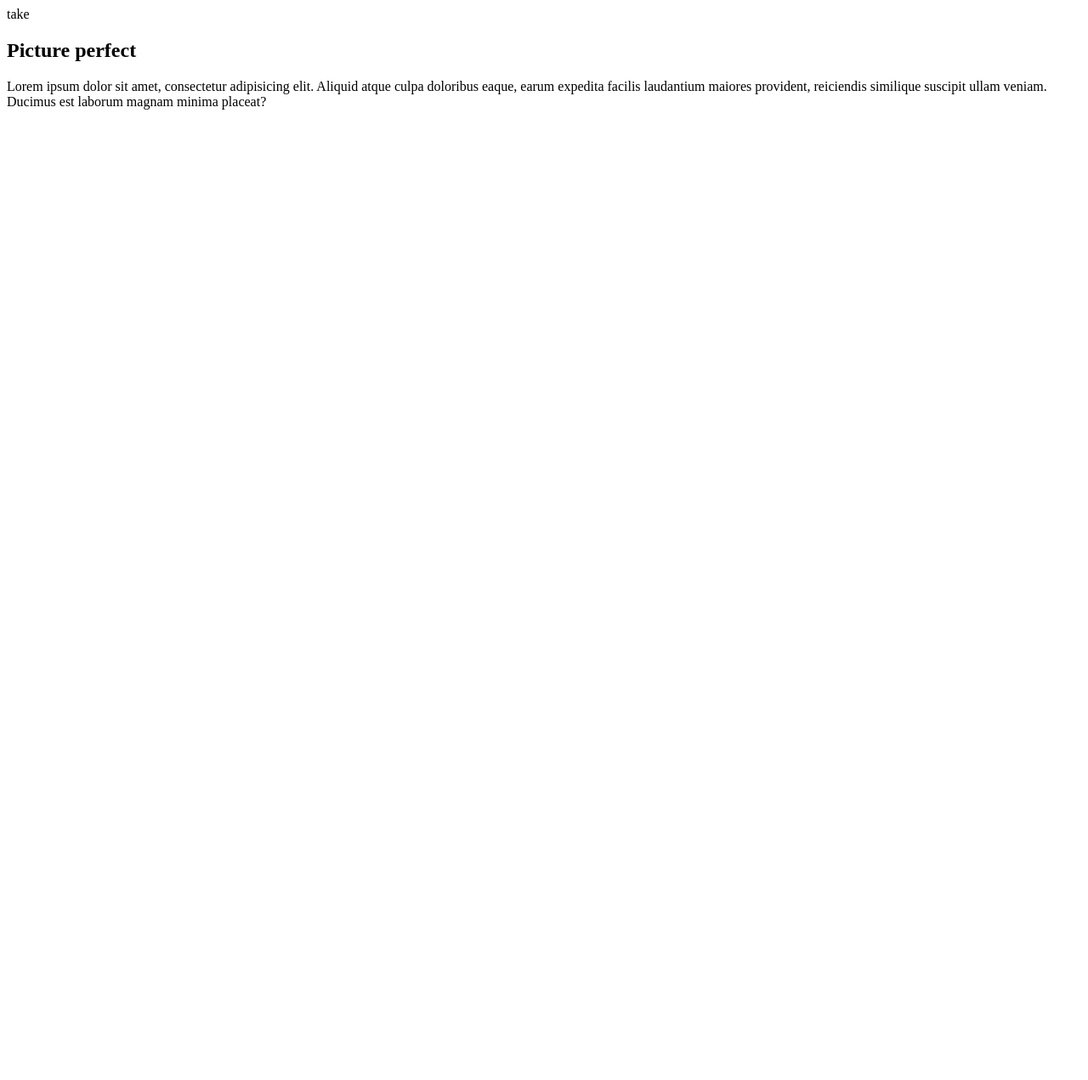
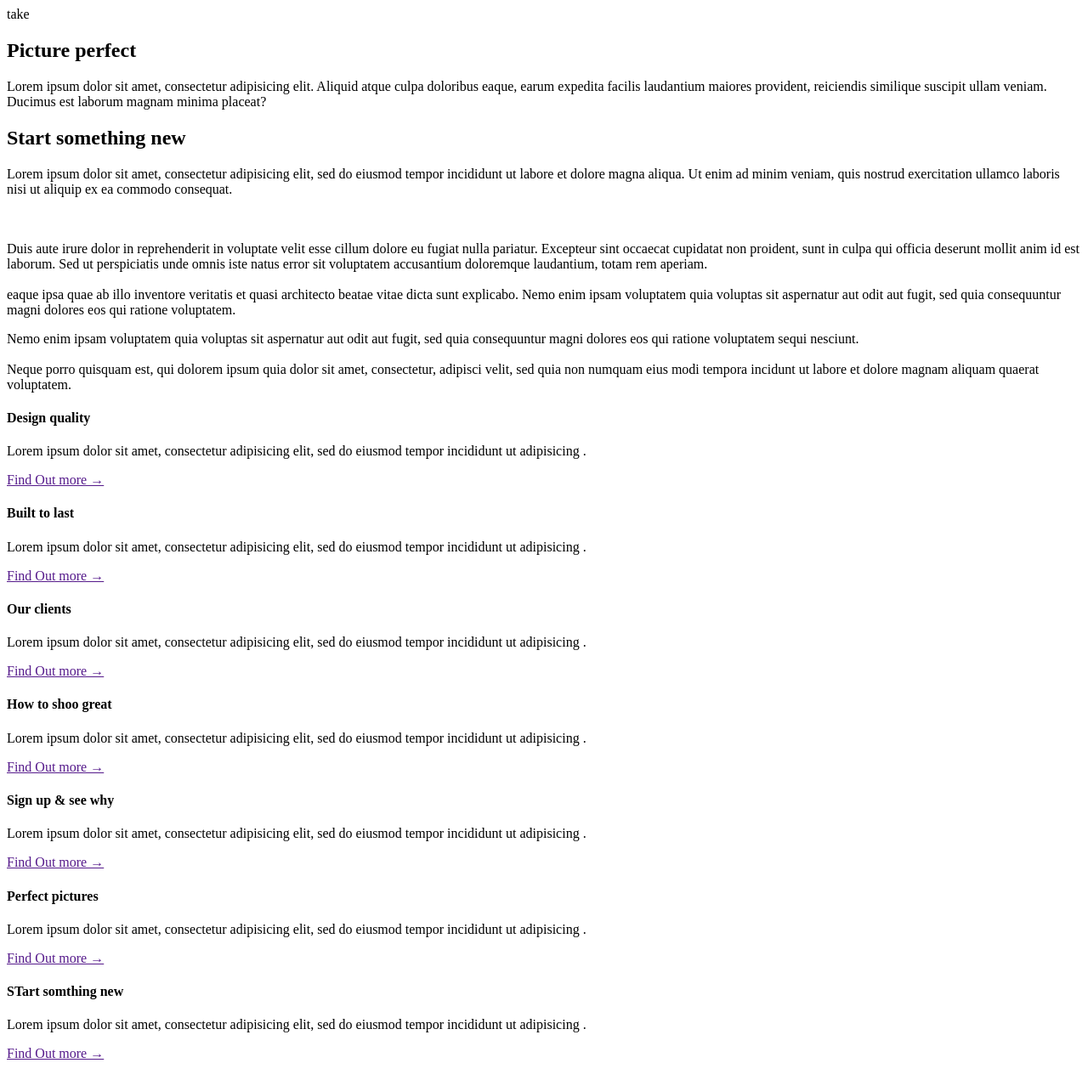
Before and after one commit to LukaszW007/PicturePerfect_1, a plain HTML site: page index.html in a window 1280 px wide. Shown: the whole page at 85% size. Before the commit the page ends 800 px from the top, so only its background shows below. Drawn offline with Linux system fonts and the light colour scheme; a web font is replaced by a local one.

Commit message:
Added third section

```diff
--- a/index.html
+++ b/index.html
@@ -14,19 +14,103 @@
                     </div>
                     <div class="main-text">
                         <h1 class="picture-perfect-header">Picture perfect</h1>
-                    <p class="picture-perfect-description">Lorem ipsum dolor sit amet, consectetur adipisicing elit. Aliquid atque culpa doloribus eaque, earum expedita facilis laudantium maiores provident, reiciendis similique suscipit ullam veniam. Ducimus est laborum magnam minima placeat?</p>
+                        <p class="picture-perfect-description">Lorem ipsum dolor sit amet, consectetur adipisicing elit.
+                            Aliquid atque culpa doloribus eaque, earum expedita facilis laudantium maiores provident,
+                            reiciendis similique suscipit ullam veniam. Ducimus est laborum magnam minima placeat?</p>
                     </div>
                 </div>
             </section>
             <section class="start-sth-new">
                 <div class="container">
                     <div class="text-area">
-                        <h2 class="start-sth-new-header"></h2>
-                        <p class="start-sth-new-paragraph"></p>
-                        <p class="start-sth-new-paragraph"></p>
-                        <p class="start-sth-new-paragraph"></p>
-                        <p class="start-sth-new-paragraph"></p>
-                        <p class="start-sth-new-paragraph"></p>
+                        <h2 class="start-sth-new-header">Start something new</h2>
+                        <p class="start-sth-new-paragraph">Lorem ipsum dolor sit amet, consectetur adipisicing elit, sed
+                            do eiusmod tempor incididunt ut labore et dolore magna aliqua. Ut enim ad minim veniam, quis
+                            nostrud exercitation ullamco laboris nisi ut aliquip ex ea commodo consequat.</p>
+                        </br></br>
+
+                        Duis aute irure dolor in reprehenderit in voluptate velit esse cillum dolore eu fugiat nulla
+                        pariatur. Excepteur sint occaecat cupidatat non proident, sunt in culpa qui officia deserunt
+                        mollit anim id est laborum. Sed ut perspiciatis unde omnis iste natus error sit voluptatem
+                        accusantium doloremque laudantium, totam rem aperiam.</br></br>
+
+                        eaque ipsa quae ab illo inventore veritatis et quasi architecto beatae vitae dicta sunt
+                        explicabo. Nemo enim ipsam voluptatem quia voluptas sit aspernatur aut odit aut fugit, sed quia
+                        consequuntur magni dolores eos qui ratione voluptatem.
+
+                        </p>
+                        <p class="start-sth-new-paragraph">Nemo enim ipsam voluptatem quia voluptas sit aspernatur aut
+                            odit aut fugit, sed quia consequuntur magni dolores eos qui ratione voluptatem sequi
+                            nesciunt.</br></br>
+
+                            Neque porro quisquam est, qui dolorem ipsum quia dolor sit amet, consectetur, adipisci
+                            velit, sed quia non numquam eius modi tempora incidunt ut labore et dolore magnam aliquam
+                            quaerat voluptatem.</p>
+                    </div>
+                </div>
+                <div class="container">
+                    <div class="gallery">
+                        <div class="gallery-element">
+                            <h4 class="gallery-element-header">Design quality</h4>
+                            <p class="gallery-element-text">Lorem ipsum dolor sit amet, consectetur adipisicing elit,
+                                sed do eiusmod tempor incididunt ut adipisicing .
+                            </p>
+                            <a href="" class="gallery-element-link">Find Out more →</a>
+                        </div>
+                        <div class="gallery-element">
+                            <h4 class="gallery-element-header">Built to last</h4>
+                            <p class="gallery-element-text">Lorem ipsum dolor sit amet, consectetur adipisicing elit,
+                                sed do eiusmod tempor incididunt ut adipisicing .
+                            </p>
+                            <a href="" class="gallery-element-link">Find Out more →</a>
+                        </div>
+                        <div class="gallery-element">
+                            <h4 class="gallery-element-header">Our clients</h4>
+                            <p class="gallery-element-text">Lorem ipsum dolor sit amet, consectetur adipisicing elit,
+                                sed do eiusmod tempor incididunt ut adipisicing .
+                            </p>
+                            <a href="" class="gallery-element-link">Find Out more →</a>
+                        </div>
+                        <div class="gallery-element">
+                            <h4 class="gallery-element-header">How to shoo great</h4>
+                            <p class="gallery-element-text">Lorem ipsum dolor sit amet, consectetur adipisicing elit,
+                                sed do eiusmod tempor incididunt ut adipisicing .
+                            </p>
+                            <a href="" class="gallery-element-link">Find Out more →</a>
+                        </div>
+                        <div class="gallery-element">
+                            <h4 class="gallery-element-header">Sign up & see why</h4>
+                            <p class="gallery-element-text">Lorem ipsum dolor sit amet, consectetur adipisicing elit,
+                                sed do eiusmod tempor incididunt ut adipisicing .
+                            </p>
+                            <a href="" class="gallery-element-link">Find Out more →</a>
+                        </div>
+                        <div class="gallery-element">
+                            <h4 class="gallery-element-header">Perfect pictures</h4>
+                            <p class="gallery-element-text">Lorem ipsum dolor sit amet, consectetur adipisicing elit,
+                                sed do eiusmod tempor incididunt ut adipisicing .
+                            </p>
+                            <a href="" class="gallery-element-link">Find Out more →</a>
+                        </div>
+                        <div class="gallery-element">
+                            <h4 class="gallery-element-header">STart somthing new</h4>
+                            <p class="gallery-element-text">Lorem ipsum dolor sit amet, consectetur adipisicing elit,
+                                sed do eiusmod tempor incididunt ut adipisicing .
+                            </p>
+                            <a href="" class="gallery-element-link">Find Out more →</a>
+                        </div>
+                    </div>
+                    <div class="container">
+                        <h2 class="a-look-at-the-details-header">
+                            <h4 class="a-look-paragraph-header"></h4>
+                            <p class="a-look-parahraph"></p>
+                            <h4 class="a-look-paragraph-header"></h4>
+                            <p class="a-look-parahraph"></p>
+                            <h4 class="a-look-paragraph-header"></h4>
+                            <p class="a-look-parahraph"></p>
+                            <h4 class="a-look-paragraph-header"></h4>
+                            <p class="a-look-parahraph"></p>
+                        </h2>
                     </div>
                 </div>
             </section>
```
Lines whose indentation alone changed are shown as unchanged.
